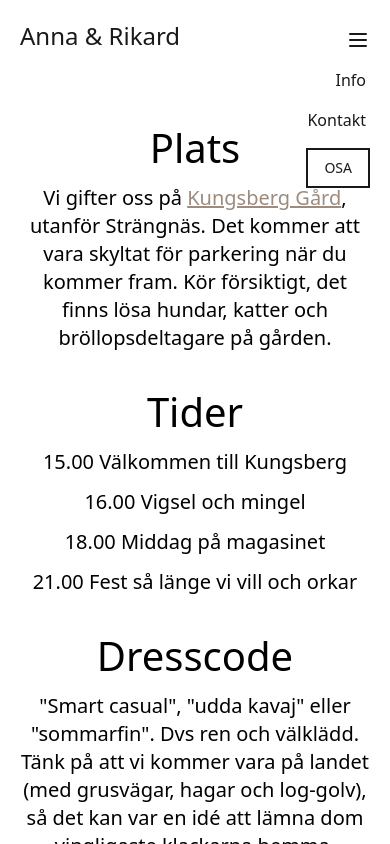
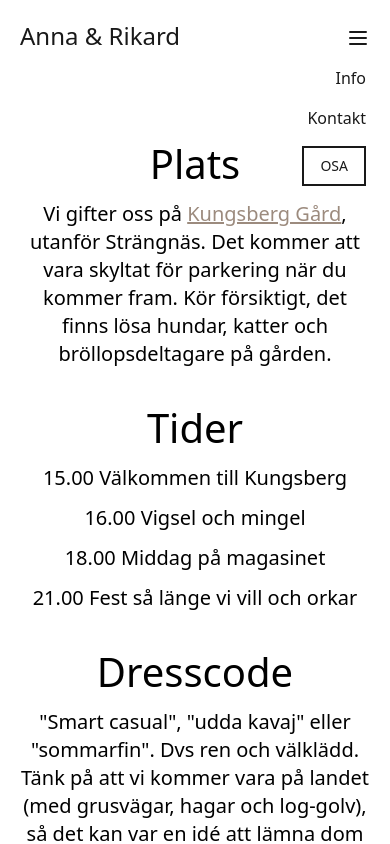
Before and after one commit to annarehnman/brollopssida, a Vue app: page /info in a window 390 px wide. Both pictures are taken after a click on the button 358 px from the left and 40 px from the top of the page. Shown: the top 844 px of the page. Built offline with nearby package versions, Linux system fonts and the light colour scheme.

Commit message:
cleaned navbar

```diff
--- a/src/components/navbar/NavBurger.vue
+++ b/src/components/navbar/NavBurger.vue
@@ -1,11 +1,12 @@
 <template>
-  <button type="button" class="focus:outline-none">
+  <button type="button" class="focus:outline-none mt-1.5">
     <svg viewBox="0 0 24 24" class="w-6 h-6 fill-current">
       <path fill-rule="evenodd" d="M4 5h16a1 1 0 0 1 0 2H4a1 1 0 1 1 0-2zm0 6h16a1 1 0 0 1 0 2H4a1 1 0 0 1 0-2zm0 6h16a1 1 0 0 1 0 2H4a1 1 0 0 1 0-2z"></path>
     </svg>
   </button>
 </template>
 
+
 <script>
 export default {
   name: 'NavBurger',
--- a/src/components/navbar/NavDark.vue
+++ b/src/components/navbar/NavDark.vue
@@ -1,33 +1,26 @@
 <template>
-  <!-- MOBILE -->
   <nav
-  class="navbar fixed top-0 z-10 md:hidden flex justify-between align-middle w-full p-5 text-nearblack"
+  class="navbar fixed top-0 z-10 w-full p-5 md:py-8 text-nearblack "
   :class="{ 'navbar-hidden' : !showNav, 'bg-nearblack text-white' : showNavBg }">
+    <div class="md:w-3/4 mx-auto flex justify-between items-start">
       <nav-brand />
-    <div
-    class="flex flex-col justify-end">
-      <nav-burger @click="toggleNavDropdown" class="flex justify-end mt-2" />
+      <!-- small screen -->
+      <div class="md:hidden flex flex-col items-end">
+        <nav-burger @click="toggleNavDropdown" />
         <ul v-if="showNav && showNavDropdown"
-      class="flex flex-col items-end mt-4 space-y-4">
-        <router-link to="/info" @click="toggleNavDropdown" class="px-1">Info</router-link>
-        <router-link to="/kontakt" @click="toggleNavDropdown" class="px-1">Kontakt</router-link>
-        <button
+        class="flex flex-col items-end mt-4 space-y-4 px-1">
+          <router-link to="/info" @click="toggleNavDropdown">Info</router-link>
+          <router-link to="/kontakt" @click="toggleNavDropdown">Kontakt</router-link>
+          <a
           class="border-2 py-2 text-sm"
           :class="{ 'border-nearblack' : showNavDropdown && !showNavBg, 'border-white' : showNavDropdown && showNavBg }">
             <router-link to="/osa" @click="toggleNavDropdown" class="px-4 py-2">OSA</router-link>
-        </button>
+          </a>
         </ul>
       </div>
-  </nav>
-
-  <!-- LARGE SCREENS -->
-  <nav
-  class="navbar fixed top-0 z-10 hidden md:flex items-center w-full px-5 py-8 text-nearblack"
-  :class="{ 'navbar-hidden' : !showNav, 'bg-nearblack text-white' : showNavBg }">
-    <div class="w-3/4 mx-auto flex justify-between">
-      <nav-brand />
-      <ul
-      class="flex flex-row items-center mt-0 space-x-8">
+      <!-- small screen -->
+      <!-- large screen -->
+      <ul class="hidden md:flex items-center space-x-8">
         <router-link to="/info"
         class="px-1 border-b border-transparent hover:border-nearblack"
         :class="{'hover:border-white' : showNavBg }">
@@ -36,15 +29,16 @@
         class="px-1 border-b border-transparent hover:border-nearblack"
         :class="{'hover:border-white' : showNavBg }">
         Kontakt</router-link>
-        <button
-        class="bg-transparent hover:bg-nearblack border-2 py-2 text-sm border-nearblack"
+        <a class="bg-transparent hover:bg-nearblack border-2 py-2 text-sm border-nearblack"
         :class="{'border-white hover:bg-white hover:text-nearblack' : showNavBg, 'hover:text-white' : !showNavBg }">
           <router-link to="/osa" class="px-4 py-2">OSA</router-link>
-        </button>
+        </a>
       </ul>
+      <!-- large screen -->
     </div>
   </nav>
 </template>
+
 
 <script>
 import NavBrand from './NavBrand.vue';
--- a/src/components/navbar/NavLight.vue
+++ b/src/components/navbar/NavLight.vue
@@ -1,42 +1,31 @@
 <template>
-  <!-- MOBILE -->
   <nav
-  class="navbar fixed top-0 z-10 md:hidden flex justify-between align-middle w-full p-5 text-white"
+  class="navbar fixed top-0 z-10 w-full p-5 md:py-8 text-white "
   :class="{ 'navbar-hidden' : !showNav, 'bg-nearblack' : showNavBg }">
+    <div class="md:w-3/4 mx-auto flex justify-between items-start">
       <nav-brand />
-    <div
-    class="flex flex-col justify-end">
-      <nav-burger @click="toggleNavDropdown" class="flex justify-end mt-2" />
+      <!-- small start -->
+      <div class="md:hidden flex flex-col items-end">
+        <nav-burger @click="toggleNavDropdown" />
         <ul v-if="showNav && showNavDropdown"
-      class="flex flex-col items-end mt-4 space-y-4">
-        <router-link to="/info" @click="toggleNavDropdown" class="px-1">Info</router-link>
-        <router-link to="/kontakt" @click="toggleNavDropdown" class="px-1">Kontakt</router-link>
-        <button
-        class="border-2 py-2 text-sm border-white">
+        class="flex flex-col items-end mt-4 space-y-4 px-1">
+          <router-link to="/info" @click="toggleNavDropdown">Info</router-link>
+          <router-link to="/kontakt" @click="toggleNavDropdown">Kontakt</router-link>
+          <a class="border-2 py-2 text-sm border-white">
             <router-link to="/osa" @click="toggleNavDropdown" class="px-4 py-2">OSA</router-link>
-        </button>
+          </a>
         </ul>
       </div>
-  </nav>
-
-  <!-- LARGE SCREENS -->
-  <nav
-  class="navbar fixed top-0 z-10 hidden md:flex items-center w-full px-5 py-8 text-white"
-  :class="{ 'navbar-hidden' : !showNav, 'bg-nearblack' : showNavBg }">
-    <div class="w-3/4 mx-auto flex justify-between">
-      <nav-brand />
-      <ul class="flex flex-row items-center mt-0 space-x-8">
-        <router-link to="/info"
-        class="px-1 border-b border-transparent hover:border-white">
-        Info</router-link>
-        <router-link to="/kontakt"
-        class="px-1 border-b border-transparent hover:border-white">
-        Kontakt</router-link>
-        <button
-        class="bg-transparent hover:bg-white border-2 py-2 text-sm border-white hover:text-nearblack">
+      <!-- small end -->
+      <!-- large start -->
+      <ul class="hidden md:flex items-center space-x-8">
+        <router-link to="/info" class="px-1 border-b border-transparent hover:border-white">Info</router-link>
+        <router-link to="/kontakt" class="px-1 border-b border-transparent hover:border-white">Kontakt</router-link>
+        <a class="bg-transparent hover:bg-white border-2 py-2 text-sm border-white hover:text-nearblack">
           <router-link to="/osa" class="px-4 py-2">OSA</router-link>
-        </button>
+        </a>
       </ul>
+      <!-- large end -->
     </div>
   </nav>
 </template>
--- a/src/views/About.vue
+++ b/src/views/About.vue
@@ -1,5 +1,5 @@
 <template>
-  <section class="bg-white p-5 pb-20 pt-32 lg:pt-40 space-y-10 font-light">
+  <section class="bg-white p-5 pb-20 pt-36 lg:pt-40 space-y-10 font-light">
     <div class="md:w-3/4 mx-auto text-center lg:flex lg:space-x-32 lg:text-left">
       <div class="lg:w-1/3 mb-4 text-4.5xl">
         <p>Plats</p>
--- a/src/views/Contact.vue
+++ b/src/views/Contact.vue
@@ -1,5 +1,5 @@
 <template>
-  <section class="bg-white p-5 pb-20 pt-32 lg:pt-40 space-y-10 font-light">
+  <section class="bg-white p-5 pb-20 pt-36 lg:pt-40 space-y-10 font-light">
     <div class="md:w-3/4 mx-auto">
       <h1 class="text-4.5xl text-center lg:text-left">Kontakt</h1>
     </div>
--- a/src/views/OSA.vue
+++ b/src/views/OSA.vue
@@ -1,5 +1,5 @@
 <template>
-  <section class="bg-darkbeige text-white min-h-full p-5 pb-10 lg:pb-20 pt-32 lg:pt-40 font-light">
+  <section class="bg-darkbeige text-white min-h-full p-5 pb-10 lg:pb-20 pt-36 lg:pt-40 font-light">
     <div class="md:w-3/4 mx-auto lg:flex lg:space-x-32">
       <div class="lg:block lg:w-1/3 space-y-2 lg:space-y-6 text-center lg:text-left">
         <h1 class="text-4.5xl">OSA</h1>
```
Lines whose indentation alone changed are shown as unchanged.
